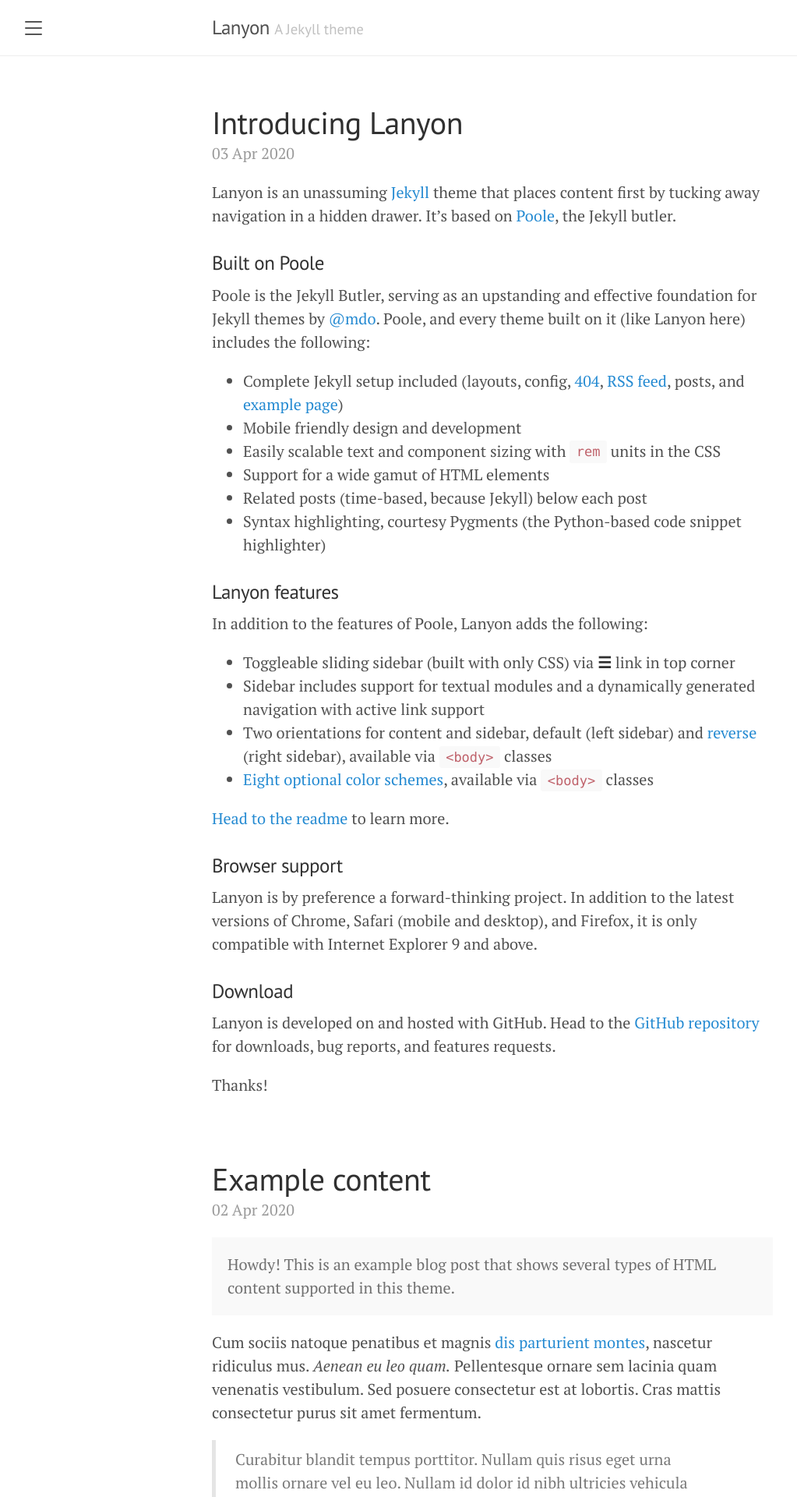
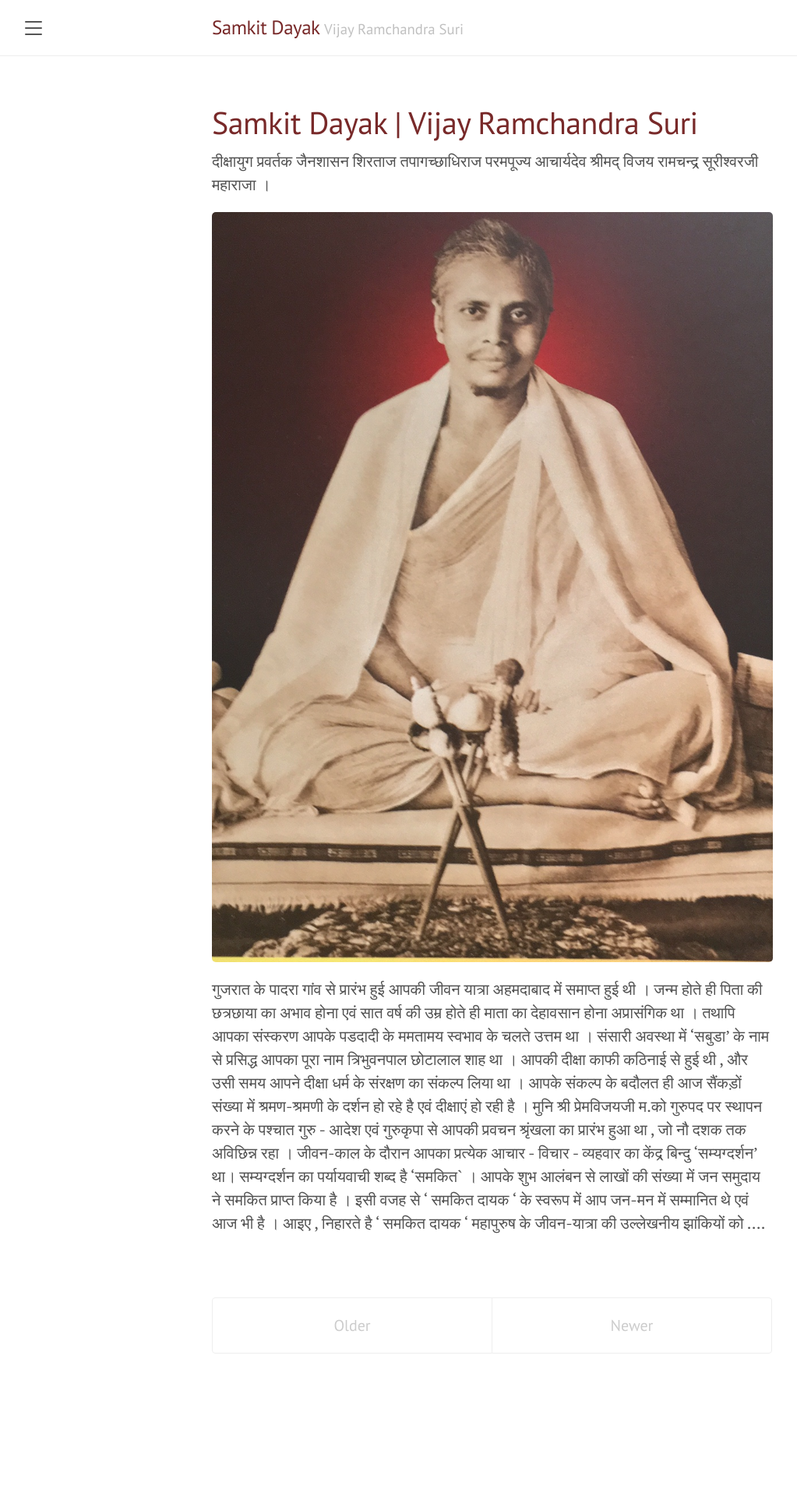
Before and after one commit to Sonam09/samkit-dayak, a Jekyll site: the page built from index.html, in a window 1280 px wide. Shown: the top 1920 px of the page at 78% size, without its empty margins (8-1031 px from the left). Built offline with Jekyll 4.4.1, drawn with Linux system fonts in a browser that asks for light colours; the list of posts is cut into pages by our own code; after the commit the page ends 1796 px from its top, so only the background shows below that; some of the changed text lies outside the part shown.

Commit message:
First page draft

```diff
--- a/_config.yml
+++ b/_config.yml
@@ -1,8 +1,8 @@
 # Setup
-title:               Lanyon
-tagline:             'A Jekyll theme'
+title:               Samkit Dayak
+tagline:             'Vijay Ramchandra Suri'
 description:         'A reserved <a href="https://jekyllrb.com" target="_blank">Jekyll</a> theme that places the utmost gravity on content with a hidden drawer. Made by <a href="https://twitter.com/mdo" target="_blank">@mdo</a>.'
-url:                 http://lanyon.getpoole.com
+url:                 http://localhost:4000
 baseurl:             ''
 paginate:            5
 permalink:           pretty
--- a/_includes/head.html
+++ b/_includes/head.html
@@ -3,6 +3,7 @@
   <meta http-equiv="content-type" content="text/html; charset=utf-8">
 
   <meta name="viewport" content="width=device-width, initial-scale=1.0, maximum-scale=1">
+  <meta name="description" content="दीक्षायुग प्रवर्तक जैनशासन शिरताज तपागच्छाधिराज परमपूज्य आचार्यदेव श्रीमद् विजय रामचन्द्र सूरीश्वरजी महाराजा।">
 
   <title>
     {% if page.title == "Home" %}
--- a/_layouts/default.html
+++ b/_layouts/default.html
@@ -3,7 +3,7 @@
 
   {% include head.html %}
 
-  <body>
+  <body class="theme-base-08">
 
     {% include sidebar.html %}
 
--- a/_posts/2020-04-01-whats-jekyll.md
+++ /dev/null
@@ -1,12 +0,0 @@
----
-layout: post
-title: What's Jekyll?
----
-
-[Jekyll](https://jekyllrb.com) is a static site generator, an open-source tool for creating simple yet powerful websites of all shapes and sizes. From [the project's readme](https://github.com/mojombo/jekyll/blob/master/README.markdown):
-
-  > Jekyll is a simple, blog aware, static site generator. It takes a template directory [...] and spits out a complete, static website suitable for serving with Apache or your favorite web server. This is also the engine behind GitHub Pages, which you can use to host your project’s page or blog right here from GitHub.
-
-It's an immensely useful tool and one we encourage you to use here with Lanyon.
-
-Find out more by [visiting the project on GitHub](https://github.com/mojombo/jekyll).
--- a/_posts/2020-04-02-example-content.md
+++ /dev/null
@@ -1,122 +0,0 @@
----
-layout: post
-title: Example content
----
-
-
-<div class="message">
-  Howdy! This is an example blog post that shows several types of HTML content supported in this theme.
-</div>
-
-Cum sociis natoque penatibus et magnis <a href="#">dis parturient montes</a>, nascetur ridiculus mus. *Aenean eu leo quam.* Pellentesque ornare sem lacinia quam venenatis vestibulum. Sed posuere consectetur est at lobortis. Cras mattis consectetur purus sit amet fermentum.
-
-> Curabitur blandit tempus porttitor. Nullam quis risus eget urna mollis ornare vel eu leo. Nullam id dolor id nibh ultricies vehicula ut id elit.
-
-Etiam porta **sem malesuada magna** mollis euismod. Cras mattis consectetur purus sit amet fermentum. Aenean lacinia bibendum nulla sed consectetur.
-
-## Inline HTML elements
-
-HTML defines a long list of available inline tags, a complete list of which can be found on the [Mozilla Developer Network](https://developer.mozilla.org/en-US/docs/Web/HTML/Element).
-
-- **To bold text**, use `<strong>`.
-- *To italicize text*, use `<em>`.
-- Abbreviations, like <abbr title="HyperText Markup Langage">HTML</abbr> should use `<abbr>`, with an optional `title` attribute for the full phrase.
-- Citations, like <cite>&mdash; Mark otto</cite>, should use `<cite>`.
-- <del>Deleted</del> text should use `<del>` and <ins>inserted</ins> text should use `<ins>`.
-- Superscript <sup>text</sup> uses `<sup>` and subscript <sub>text</sub> uses `<sub>`.
-
-Most of these elements are styled by browsers with few modifications on our part.
-
-## Heading
-
-Vivamus sagittis lacus vel augue rutrum faucibus dolor auctor. Duis mollis, est non commodo luctus, nisi erat porttitor ligula, eget lacinia odio sem nec elit. Morbi leo risus, porta ac consectetur ac, vestibulum at eros.
-
-### Code
-
-Cum sociis natoque penatibus et magnis dis `code element` montes, nascetur ridiculus mus.
-
-{% highlight js %}
-// Example can be run directly in your JavaScript console
-
-// Create a function that takes two arguments and returns the sum of those arguments
-var adder = new Function("a", "b", "return a + b");
-
-// Call the function
-adder(2, 6);
-// > 8
-{% endhighlight %}
-
-Aenean lacinia bibendum nulla sed consectetur. Etiam porta sem malesuada magna mollis euismod. Fusce dapibus, tellus ac cursus commodo, tortor mauris condimentum nibh, ut fermentum massa.
-
-### Lists
-
-Cum sociis natoque penatibus et magnis dis parturient montes, nascetur ridiculus mus. Aenean lacinia bibendum nulla sed consectetur. Etiam porta sem malesuada magna mollis euismod. Fusce dapibus, tellus ac cursus commodo, tortor mauris condimentum nibh, ut fermentum massa justo sit amet risus.
-
-* Praesent commodo cursus magna, vel scelerisque nisl consectetur et.
-* Donec id elit non mi porta gravida at eget metus.
-* Nulla vitae elit libero, a pharetra augue.
-
-Donec ullamcorper nulla non metus auctor fringilla. Nulla vitae elit libero, a pharetra augue.
-
-1. Vestibulum id ligula porta felis euismod semper.
-2. Cum sociis natoque penatibus et magnis dis parturient montes, nascetur ridiculus mus.
-3. Maecenas sed diam eget risus varius blandit sit amet non magna.
-
-Cras mattis consectetur purus sit amet fermentum. Sed posuere consectetur est at lobortis.
-
-<dl>
-  <dt>HyperText Markup Language (HTML)</dt>
-  <dd>The language used to describe and define the content of a Web page</dd>
-
-  <dt>Cascading Style Sheets (CSS)</dt>
-  <dd>Used to describe the appearance of Web content</dd>
-
-  <dt>JavaScript (JS)</dt>
-  <dd>The programming language used to build advanced Web sites and applications</dd>
-</dl>
-
-Integer posuere erat a ante venenatis dapibus posuere velit aliquet. Morbi leo risus, porta ac consectetur ac, vestibulum at eros. Nullam quis risus eget urna mollis ornare vel eu leo.
-
-### Tables
-
-Aenean lacinia bibendum nulla sed consectetur. Lorem ipsum dolor sit amet, consectetur adipiscing elit.
-
-<table>
-  <thead>
-    <tr>
-      <th>Name</th>
-      <th>Upvotes</th>
-      <th>Downvotes</th>
-    </tr>
-  </thead>
-  <tfoot>
-    <tr>
-      <td>Totals</td>
-      <td>21</td>
-      <td>23</td>
-    </tr>
-  </tfoot>
-  <tbody>
-    <tr>
-      <td>Alice</td>
-      <td>10</td>
-      <td>11</td>
-    </tr>
-    <tr>
-      <td>Bob</td>
-      <td>4</td>
-      <td>3</td>
-    </tr>
-    <tr>
-      <td>Charlie</td>
-      <td>7</td>
-      <td>9</td>
-    </tr>
-  </tbody>
-</table>
-
-Nullam id dolor id nibh ultricies vehicula ut id elit. Sed posuere consectetur est at lobortis. Nullam quis risus eget urna mollis ornare vel eu leo.
-
------
-
-Want to see something else added? <a href="https://github.com/poole/poole/issues/new">Open an issue.</a>
--- a/_posts/2020-04-03-introducing-lanyon.md
+++ b/_posts/2020-04-03-introducing-lanyon.md
@@ -1,38 +1,12 @@
 ---
-layout: post
-title: Introducing Lanyon
+layout: page
+title: Samkit Dayak | Vijay Ramchandra Suri
 ---
 
-Lanyon is an unassuming [Jekyll](http://jekyllrb.com) theme that places content first by tucking away navigation in a hidden drawer. It's based on [Poole](http://getpoole.com), the Jekyll butler.
+दीक्षायुग प्रवर्तक जैनशासन शिरताज तपागच्छाधिराज परमपूज्य आचार्यदेव श्रीमद् विजय रामचन्द्र सूरीश्वरजी महाराजा ।
 
-### Built on Poole
+![Shri Vijay Ramchandra Suri](/public/images/homePageImg1.jpg)
 
-Poole is the Jekyll Butler, serving as an upstanding and effective foundation for Jekyll themes by [@mdo](https://twitter.com/mdo). Poole, and every theme built on it (like Lanyon here) includes the following:
-
-* Complete Jekyll setup included (layouts, config, [404](/404), [RSS feed](/atom.xml), posts, and [example page](/about))
-* Mobile friendly design and development
-* Easily scalable text and component sizing with `rem` units in the CSS
-* Support for a wide gamut of HTML elements
-* Related posts (time-based, because Jekyll) below each post
-* Syntax highlighting, courtesy Pygments (the Python-based code snippet highlighter)
-
-### Lanyon features
-
-In addition to the features of Poole, Lanyon adds the following:
-
-* Toggleable sliding sidebar (built with only CSS) via **☰** link in top corner
-* Sidebar includes support for textual modules and a dynamically generated navigation with active link support
-* Two orientations for content and sidebar, default (left sidebar) and [reverse](https://github.com/poole/lanyon#reverse-layout) (right sidebar), available via `<body>` classes
-* [Eight optional color schemes](https://github.com/poole/lanyon#themes), available via `<body>` classes
-
-[Head to the readme](https://github.com/poole/lanyon#readme) to learn more.
-
-### Browser support
-
-Lanyon is by preference a forward-thinking project. In addition to the latest versions of Chrome, Safari (mobile and desktop), and Firefox, it is only compatible with Internet Explorer 9 and above.
-
-### Download
-
-Lanyon is developed on and hosted with GitHub. Head to the <a href="https://github.com/poole/lanyon">GitHub repository</a> for downloads, bug reports, and features requests.
-
-Thanks!
+गुजरात के पादरा गांव से प्रारंभ हुई आपकी जीवन यात्रा अहमदाबाद में समाप्त हुई थी । जन्म होते ही पिता की छत्रछाया का अभाव होना एवं सात वर्ष की उम्र होते ही माता का देहावसान होना अप्रासंगिक था । तथापि आपका संस्करण आपके पडदादी के ममतामय स्वभाव के चलते उत्तम था । संसारी अवस्था में 'सबुडा' के नाम से प्रसिद्ध आपका पूरा नाम त्रिभुवनपाल छोटालाल शाह था । आपकी दीक्षा काफी कठिनाई से हुई थी , और उसी समय आपने दीक्षा धर्म के संरक्षण का संकल्प लिया था । आपके संकल्प के बदौलत ही आज सैंकड़ों संख्या में श्रमण-श्रमणी के दर्शन हो रहे है एवं दीक्षाएं हो रही है । मुनि श्री प्रेमविजयजी म.को गुरुपद पर स्थापन करने के पश्चात गुरु - आदेश एवं गुरुकृपा से आपकी प्रवचन श्रृंखला का प्रारंभ हुआ था , जो नौ दशक तक अविछिन्न रहा ।  जीवन-काल के दौरान आपका प्रत्येक आचार - विचार - व्यहवार का केंद्र बिन्दु 'सम्यग्दर्शन' था। सम्यग्दर्शन का पर्यायवाची शब्द है 'समकित` । आपके शुभ आलंबन से लाखों की संख्या में जन समुदाय ने समकित प्राप्त किया है । इसी वजह से ' समकित दायक ' के स्वरूप में आप जन-मन में सम्मानित थे एवं आज भी है ।
+आइए ,
+निहारते है ' समकित दायक ' महापुरुष के जीवन-यात्रा की उल्लेखनीय झांकियों को ....
--- a/index.html
+++ b/index.html
@@ -12,7 +12,7 @@
       </a>
     </h1>
 
-    <span class="post-date">{{ post.date | date_to_string }}</span>
+    <!-- <span class="post-date">{{ post.date | date_to_string }}</span> -->
 
     {{ post.content }}
   </div>
--- a/public/css/lanyon.css
+++ b/public/css/lanyon.css
@@ -440,12 +440,12 @@
 .theme-base-08 .sidebar,
 .theme-base-08 .sidebar-toggle:active,
 .theme-base-08 #sidebar-checkbox:checked ~ .sidebar-toggle {
-  background-color: #ac4142;
+  background-color: #782929;
 }
 .theme-base-08 .container a,
 .theme-base-08 .sidebar-toggle,
 .theme-base-08 .related-posts li a:hover {
-  color: #ac4142;
+  color: #782929;
 }
 
 /* Orange */
```
Also changed, not shown: Gemfile (added, +27 -0 lines), Gemfile.lock (added), public/favicon.ico, public/images/homePageImg1.jpg (added).
